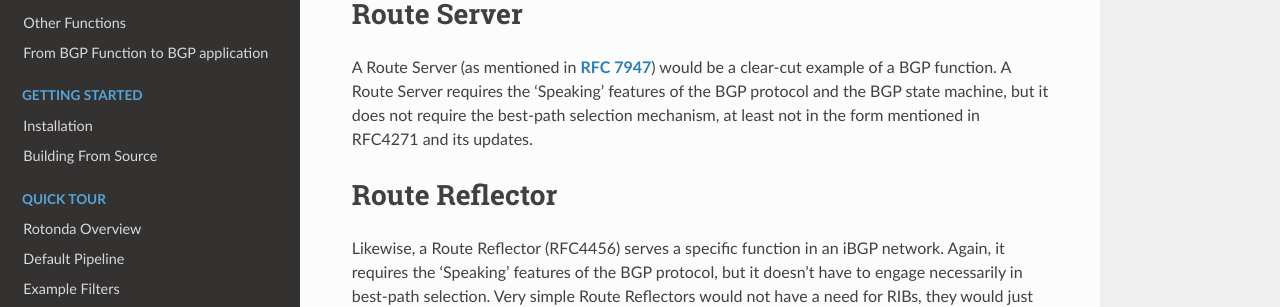
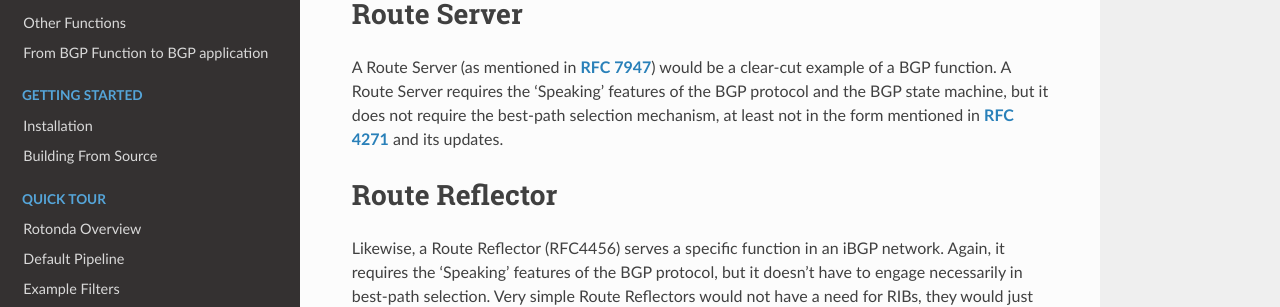
Before and after one commit to NLnetLabs/rotonda-doc, a Sphinx documentation site: the page built from manual/source/why.rst, in a window 1280 px wide and 900 px high, scrolled down 1464 px. Shown: the part 200-507 px from the top of the window. Built offline with Sphinx 7.4.7 and the Read the Docs theme 2.0.0, drawn with Linux system fonts in a browser that asks for light colours.

Commit message:
Update manual/source/why.rst
Co-authored-by: Alex Band <alex@nlnetlabs.nl>

```diff
--- a/manual/source/why.rst
+++ b/manual/source/why.rst
@@ -85,7 +85,7 @@ Route Server
 A Route Server (as mentioned in :RFC:`7947`) would be a clear-cut example of a BGP
 function. A Route Server requires the 'Speaking' features of the BGP protocol
 and the BGP state machine, but it does not require the best-path selection
-mechanism, at least not in the form mentioned in RFC4271 and its updates.
+mechanism, at least not in the form mentioned in :RFC:`4271` and its updates.
 
 Route Reflector
 ~~~~~~~~~~~~~~~
```
